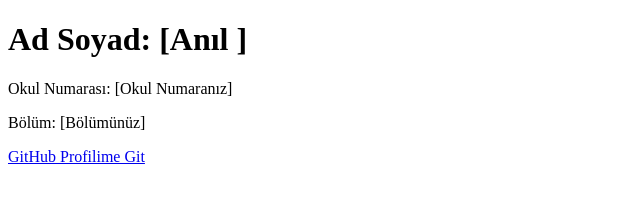
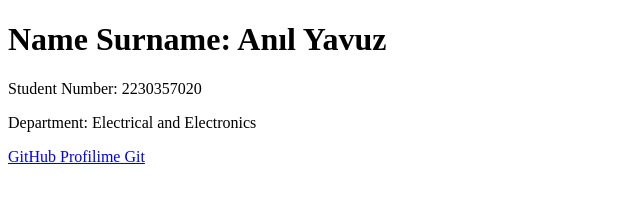
Before and after one commit to anilyvz67/anilyvz67.Github.io, a plain HTML site: page index.html in a window 1280 px wide. Shown: the whole page, without its empty margins (0-640 px from the left). Drawn offline with Linux system fonts and the light colour scheme.

Commit message:
Update index.html

```diff
--- a/index.html
+++ b/index.html
@@ -4,9 +4,9 @@
     <title>Kendi GitHub Sayfam</title>
 </head>
 <body>
-    <h1>Ad Soyad: [Anıl ]</h1>
-    <p>Okul Numarası: [Okul Numaranız]</p>
-    <p>Bölüm: [Bölümünüz]</p>
-    <p><a href="https://github.com/[GitHubKullanıcıAdınız]" target="_blank">GitHub Profilime Git</a></p>
+    <h1>Name Surname: Anıl Yavuz</h1>
+    <p>Student Number: 2230357020</p>
+    <p>Department: Electrical and Electronics </p>
+    <p><a href="https://github.com/anilyvz67" target="_blank">GitHub Profilime Git</a></p>
 </body>
 </html>
```
